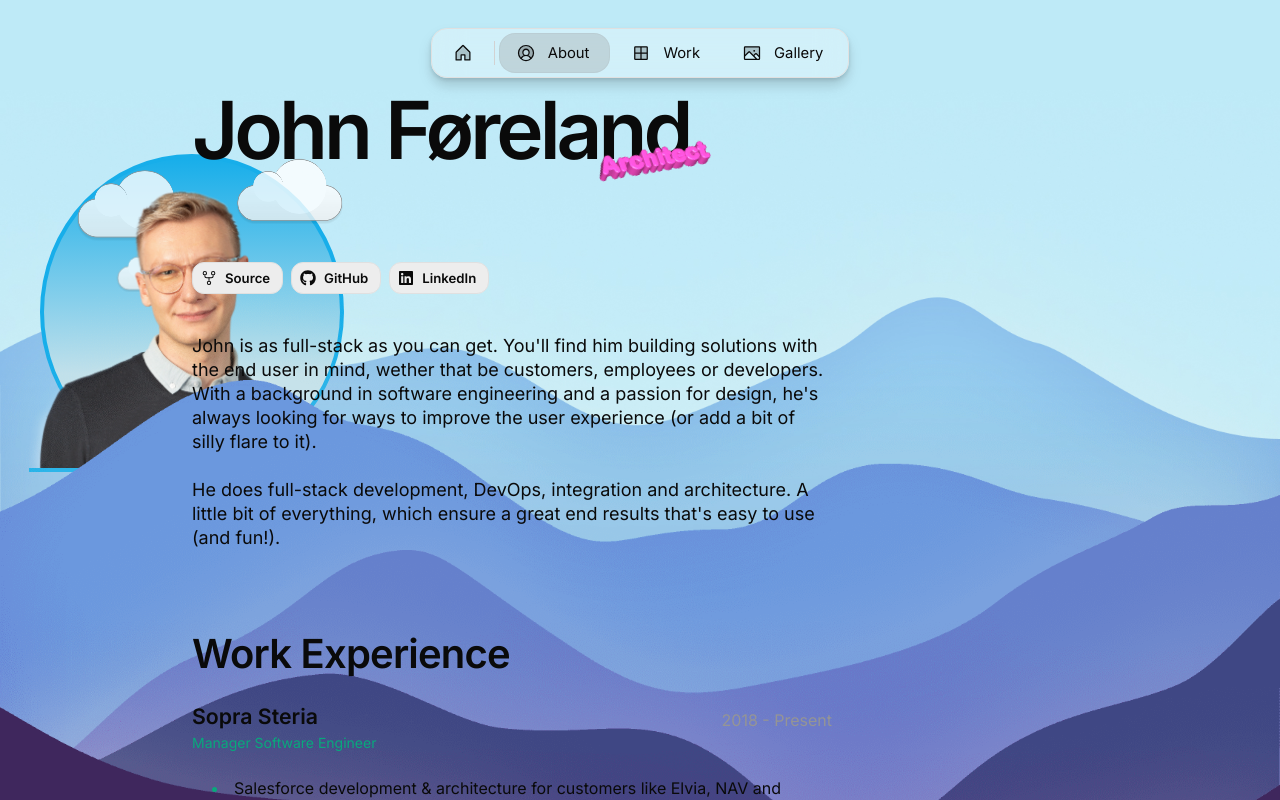
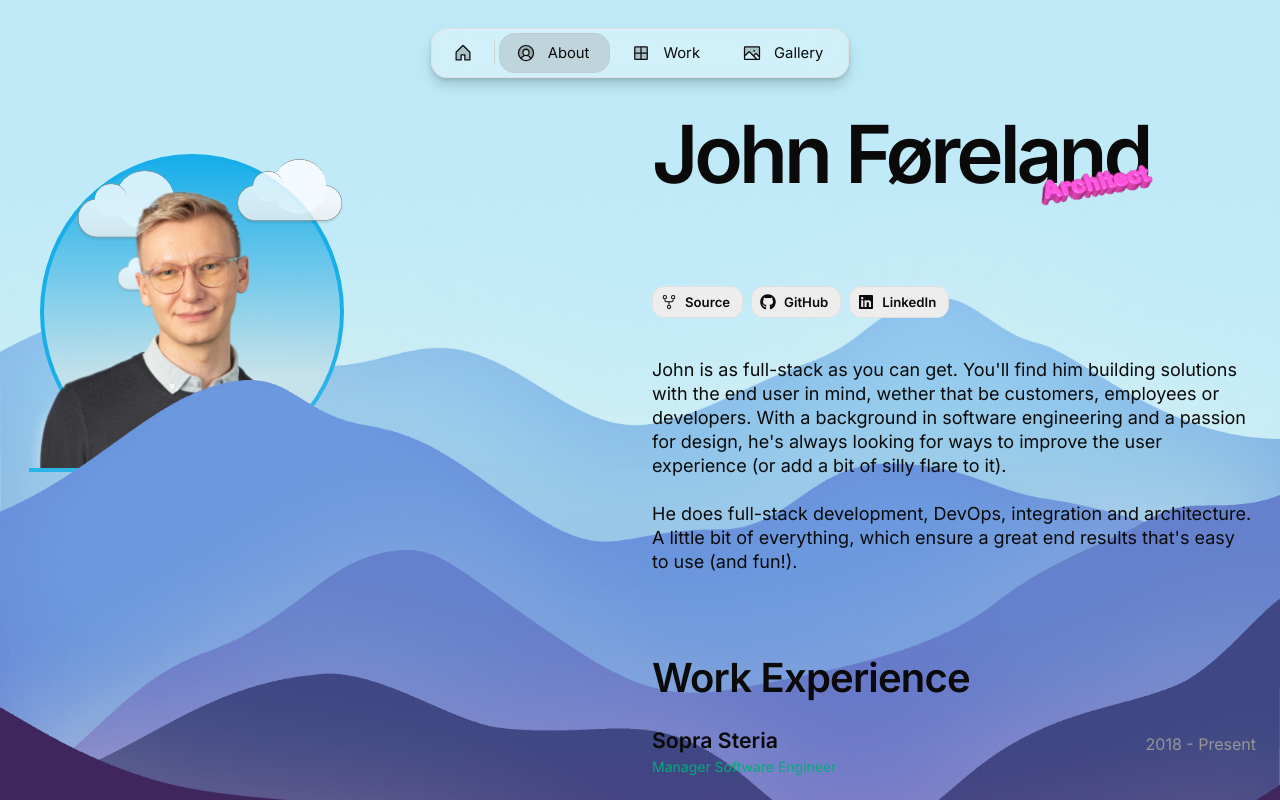
Before and after one commit to johnforeland/john.fore.land, a Next.js app: page /about in a window 1280 px wide. Shown: the top 800 px of the page. Built offline with nearby package versions, Linux system fonts and the light colour scheme.

Commit message:
improved grid of /about

```diff
--- a/src/app/about/page.tsx
+++ b/src/app/about/page.tsx
@@ -1,14 +1,8 @@
-import {
-  Column,
-  Flex,
-  Heading,
-  SmartImage,
-  SmartLink,
-  Text,
-} from "@/once-ui/components";
-import { baseURL } from "@/app/resources";
+import { Column, Flex, Grid } from "@/once-ui/components";
+
 import styles from "@/components/about/about.module.scss";
-import { person, about, social } from "@/app/resources/content";
+import { about } from "@/app/resources/content";
+
 import Photo from "./photo";
 import Intro from "./intro";
 import Work from "./work";
@@ -25,19 +19,22 @@ export async function generateMetadata() {
 export default function About() {
   return (
     <MountainBackground>
-      <Column maxWidth="m">
-        <Flex fillWidth mobileDirection="column" horizontal="center">
-          <Column className={styles.blockAlign} flex={9} maxWidth={40}>
-            <Intro />
-
-            <Work />
-
-            <Studies />
-
-            <Skills />
-          </Column>
-        </Flex>
-      </Column>
+      <Grid
+        columns={2}
+        mobileColumns={1}
+        gap="24"
+        padding="24"
+        fillWidth={true}
+      >
+        <Column />
+        <Column>
+          <Flex className="s-flex-show" height={24} />
+          <Intro />
+          <Work />
+          <Studies />
+          <Skills />
+        </Column>
+      </Grid>
     </MountainBackground>
   );
 }
```
